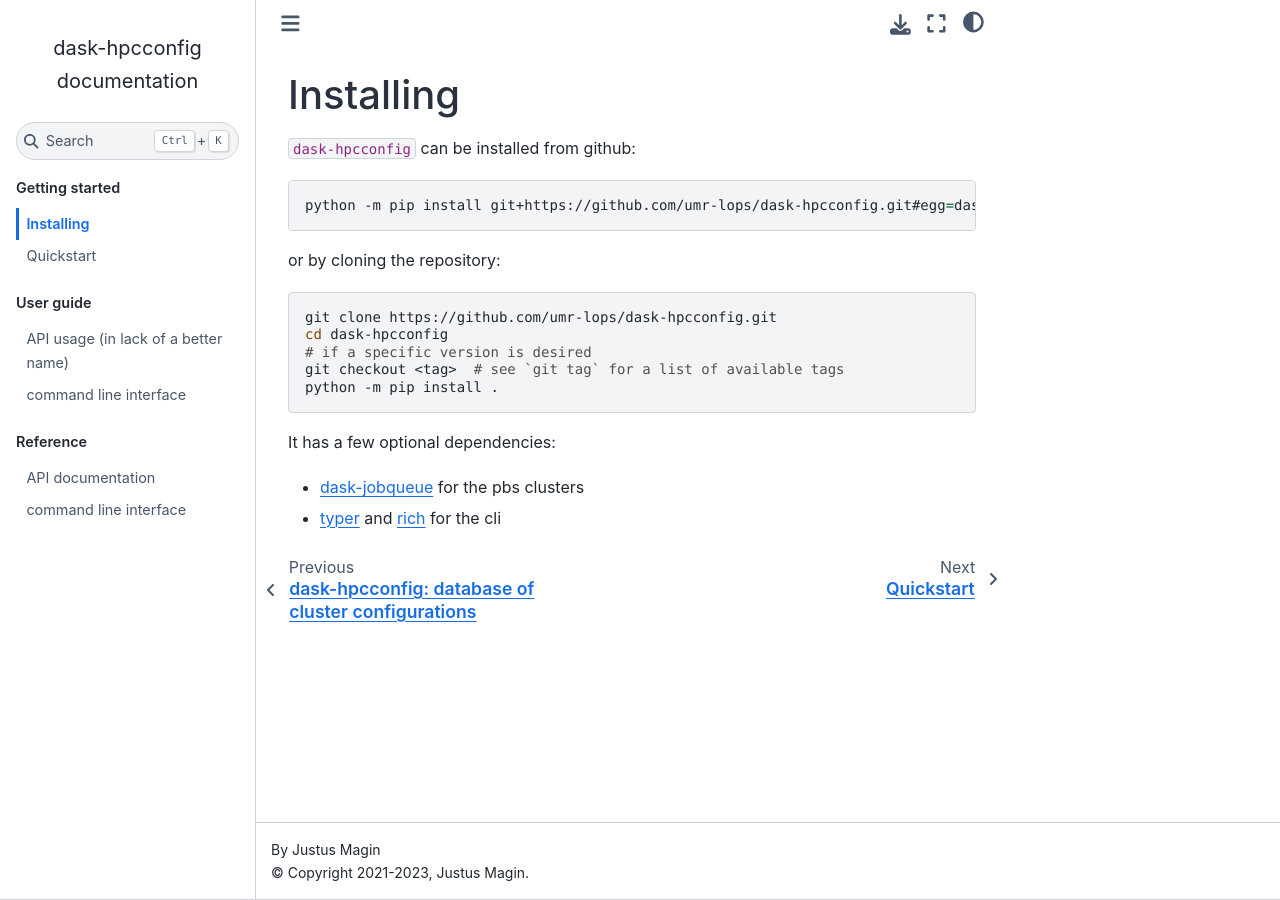
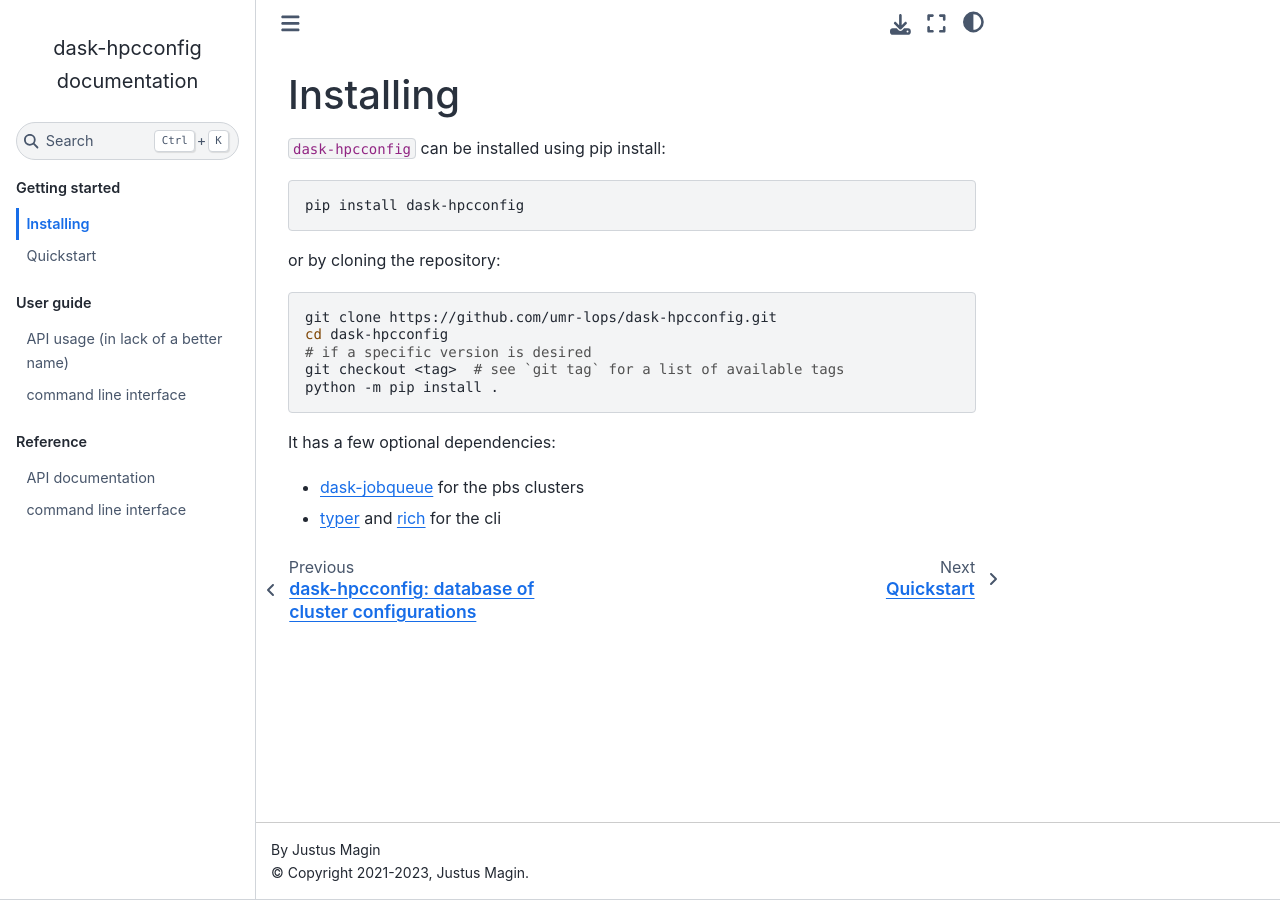
Before and after one commit to umr-lops/dask-hpcconfig, a Sphinx documentation site: the page built from docs/getting-started/installing.rst, in a window 1280 px wide. Built offline with Sphinx 7.4.7 and the Sphinx Book theme 1.1.4, drawn with Linux system fonts in a browser that asks for light colours; the version number could not be read and is left out.

Commit message:
Update installing.rst (#49)

```diff
--- a/docs/getting-started/installing.rst
+++ b/docs/getting-started/installing.rst
@@ -1,10 +1,10 @@
 Installing
 ==========
-``dask-hpcconfig`` can be installed from github:
+``dask-hpcconfig`` can be installed using pip install:
 
 .. code:: bash
 
-    python -m pip install git+https://github.com/umr-lops/dask-hpcconfig.git#egg=dask-hpcconfig
+    pip install dask-hpcconfig
 
 or by cloning the repository:
 
```
